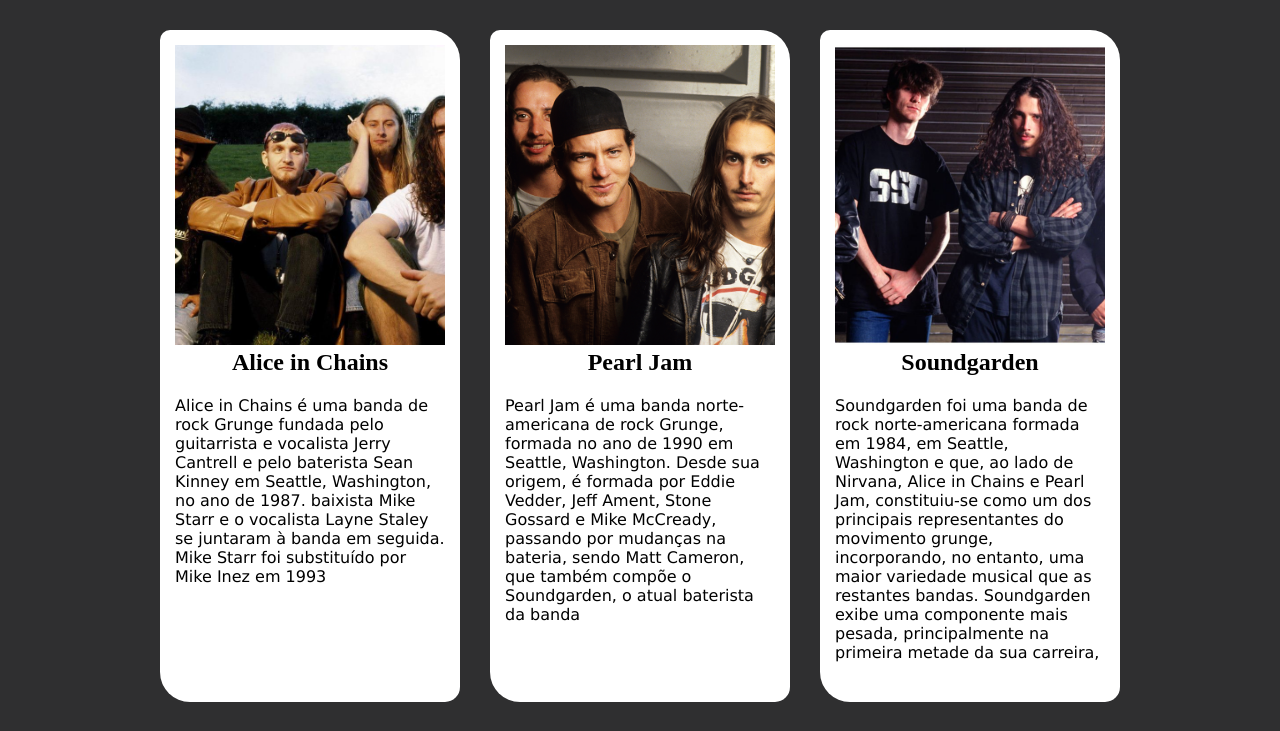
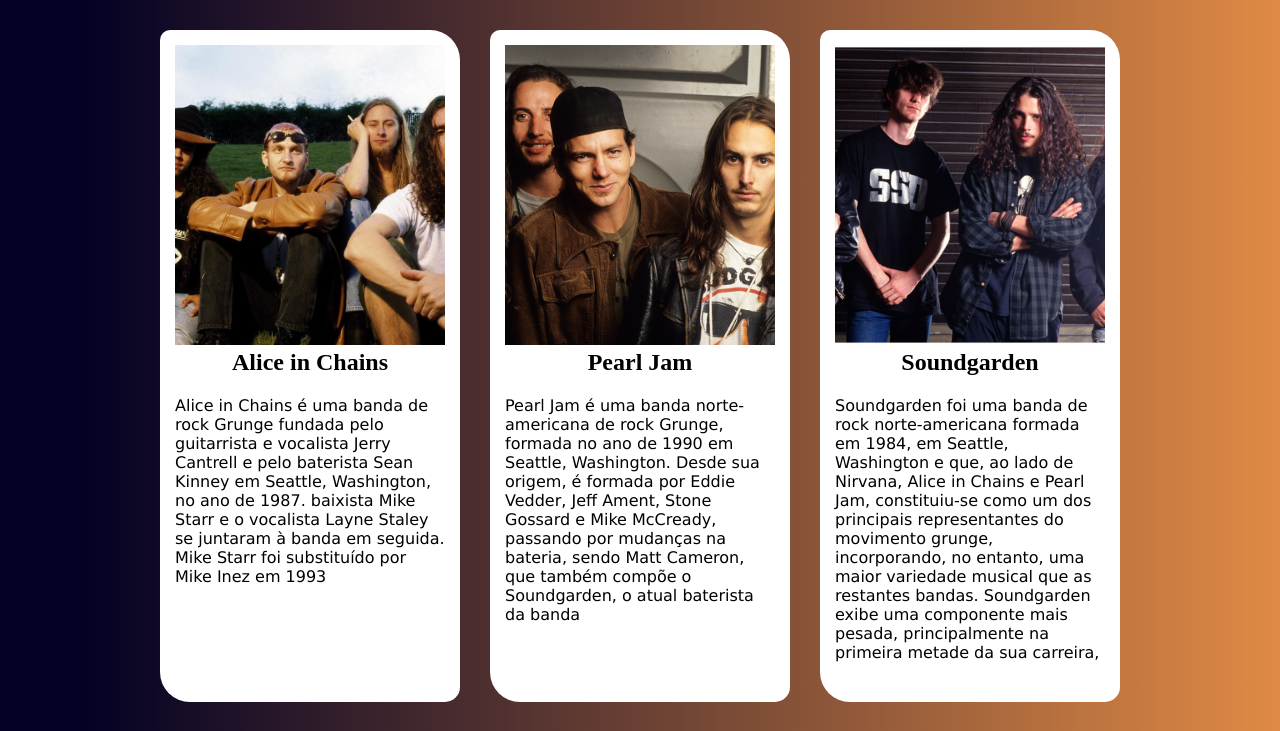
Before and after one commit to rodolfofialho/projeto-layout-responsivo-grid, a plain HTML site: page index.html in a window 1280 px wide. Shown: the part 77-808 px from the top of the page. Drawn offline with Linux system fonts and the light colour scheme.

Commit message:
atualizando  o background

```diff
--- a/css/style.css
+++ b/css/style.css
@@ -5,7 +5,8 @@
 }
 
 body{
-    background-color: rgb(47, 47, 48);
+
+    background: linear-gradient(90deg, rgba(2,0,36,1) 6%, rgba(224,138,69,1) 100%, rgba(0,212,255,1) 100%);
 }
 
 header h1{
```
